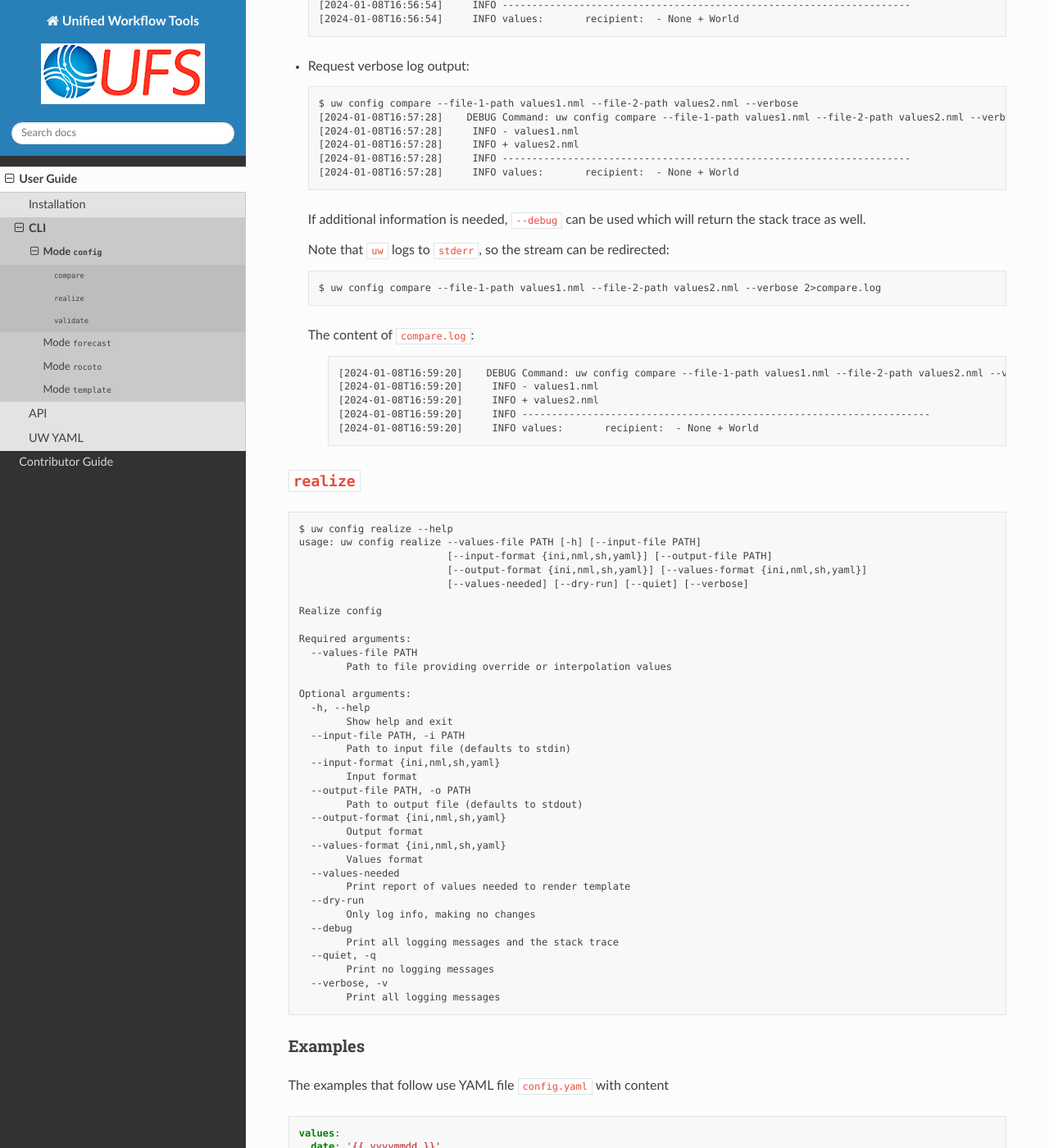
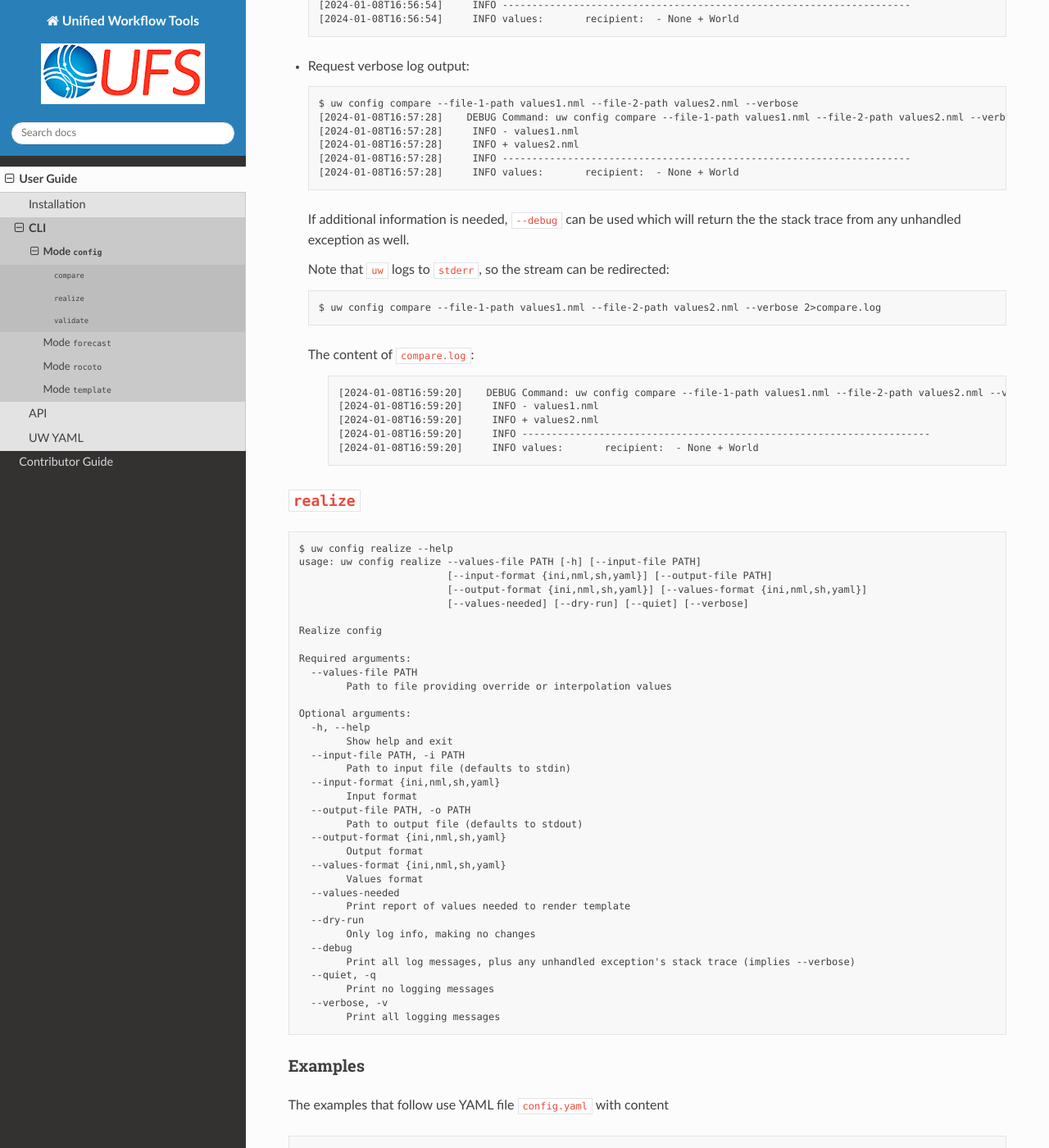
Before and after one commit to ufs-community/uwtools, a Sphinx documentation site: the page built from docs/sections/user_guide/cli/mode_config.rst, in a window 1280 px wide and 1400 px high, scrolled down 1880 px. Shown: the whole window at 82% size. Built offline with Sphinx 7.4.7 and the Read the Docs theme 2.0.0, drawn with Linux system fonts in a browser that asks for light colours; the version number could not be read and is left out; some of the changed text lies outside the part shown.

```diff
--- a/docs/sections/user_guide/cli/mode_config.rst
+++ b/docs/sections/user_guide/cli/mode_config.rst
@@ -51,7 +51,7 @@ The ``uw`` mode for handling configs.
      --file-2-format {ini,nml,sh,yaml}
            Format of file 2
      --debug
-           Print all logging messages and the stack trace
+           Print all log messages, plus any unhandled exception's stack trace (implies --verbose)
      --quiet, -q
            Print no logging messages
      --verbose, -v
@@ -116,7 +116,7 @@ The examples that follow use namelist files ``values1.nml`` and ``values2.nml``,
      [2024-01-08T16:57:28]     INFO ---------------------------------------------------------------------
      [2024-01-08T16:57:28]     INFO values:       recipient:  - None + World
 
-  If additional information is needed, ``--debug`` can be used which will return the stack trace as well.
+  If additional information is needed, ``--debug`` can be used which will return the the stack trace from any unhandled exception as well.
 
   Note that ``uw`` logs to ``stderr``, so the stream can be redirected:
 
@@ -171,7 +171,7 @@ The examples that follow use namelist files ``values1.nml`` and ``values2.nml``,
     --dry-run
           Only log info, making no changes
     --debug
-          Print all logging messages and the stack trace
+          Print all log messages, plus any unhandled exception's stack trace (implies --verbose)
     --quiet, -q
           Print no logging messages
     --verbose, -v
@@ -431,7 +431,7 @@ and additional supplemental YAML file ``values2.yaml`` with content
      --input-file PATH, -i PATH
          Path to input file (defaults to stdin)
      --debug
-         Print all logging messages and the stack trace
+         Print all log messages, plus any unhandled exception's stack trace (implies --verbose)
      --quiet, -q
          Print no logging messages
      --verbose, -v
--- a/docs/sections/user_guide/cli/mode_forecast.rst
+++ b/docs/sections/user_guide/cli/mode_forecast.rst
@@ -46,7 +46,7 @@ The ``uw`` mode for configuring and running forecasts.
      --dry-run
          Only log info, making no changes
      --debug
-         Print all logging messages and the stack trace
+         Print all log messages, plus any unhandled exception's stack trace (implies --verbose)
      --quiet, -q
          Print no logging messages
      --verbose, -v
--- a/docs/sections/user_guide/cli/mode_rocoto.rst
+++ b/docs/sections/user_guide/cli/mode_rocoto.rst
@@ -45,7 +45,7 @@ More information about the structured UW YAML file for Rocoto can be found :any:
      --output-file PATH, -o PATH
          Path to output file (defaults to stdout)
      --debug
-         Print all logging messages and the stack trace
+         Print all log messages, plus any unhandled exception's stack trace (implies --verbose)
      --quiet, -q
          Print no logging messages
      --verbose, -v
@@ -219,7 +219,7 @@ The examples that follow use a UW YAML file ``rocoto.yaml`` with content
      --input-file PATH, -i PATH
          Path to input file (defaults to stdin)
      --debug
-         Print all logging messages and the stack trace
+         Print all log messages, plus any unhandled exception's stack trace (implies --verbose)
      --quiet, -q
          Print no logging messages
      --verbose, -v
--- a/docs/sections/user_guide/cli/mode_template.rst
+++ b/docs/sections/user_guide/cli/mode_template.rst
@@ -52,7 +52,7 @@ The ``uw`` mode for handling :jinja2:`Jinja2 templates<templates>`.
      --dry-run
          Only log info, making no changes
      --debug
-         Print all logging messages and the stack trace
+         Print all log messages, plus any unhandled exception's stack trace (implies --verbose)
      --quiet, -q
          Print no logging messages
      --verbose, -v
@@ -175,7 +175,7 @@ and YAML file ``values.yaml`` with content
      [2023-12-18T23:25:01]    DEBUG Read initial values from values.yaml
      Hello, World!
 
-  If additional information is needed, ``--debug`` can be used which will return the stack trace as well.
+  If additional information is needed, ``--debug`` can be used which will return the the stack trace from any unhandled exception as well.
 
   Note that ``uw`` logs to ``stderr`` and writes non-log output to ``stdout``, so the streams can be redirected separately:
 
@@ -253,7 +253,7 @@ and YAML file ``values.yaml`` with content
      --dry-run
          Only log info, making no changes
      --debug
-         Print all logging messages and the stack trace
+         Print all log messages, plus any unhandled exception's stack trace (implies --verbose)
      --quiet, -q
          Print no logging messages
      --verbose, -v
```
Also changed, not shown: 2 other files.
